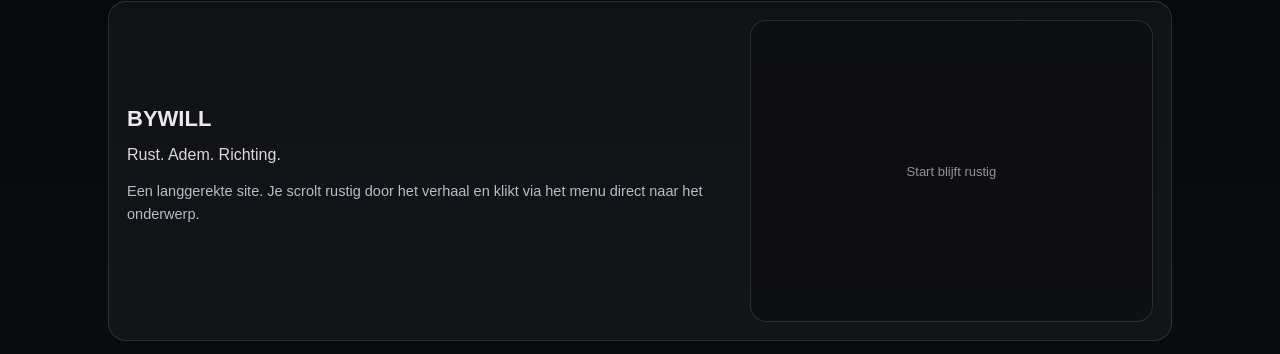
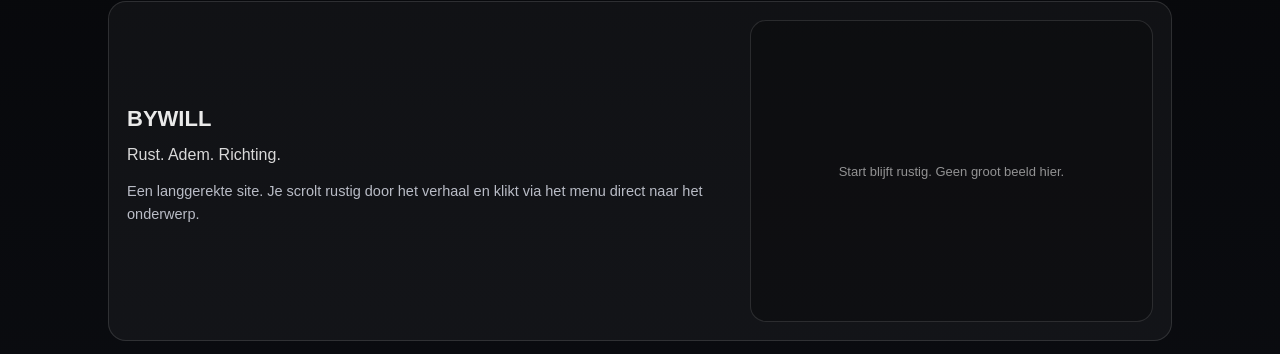
Before and after one commit to willvendel-source/BYWILL2, a Jekyll site: the page built from index.html, in a window 1280 px wide and 900 px high. Shown: the part 97-451 px from the top of the window. Built offline with Jekyll 4.4.1, drawn with Linux system fonts in a browser that asks for light colours; grey boxes are pictures that could not be loaded.

```diff
--- a/index.html
+++ b/index.html
@@ -12,7 +12,7 @@
     </div>
 
     <div class="section-media">
-      <div class="media-frame">Start blijft rustig</div>
+      <div class="media-frame">Start blijft rustig. Geen groot beeld hier.</div>
     </div>
   </div>
 </section>
```
